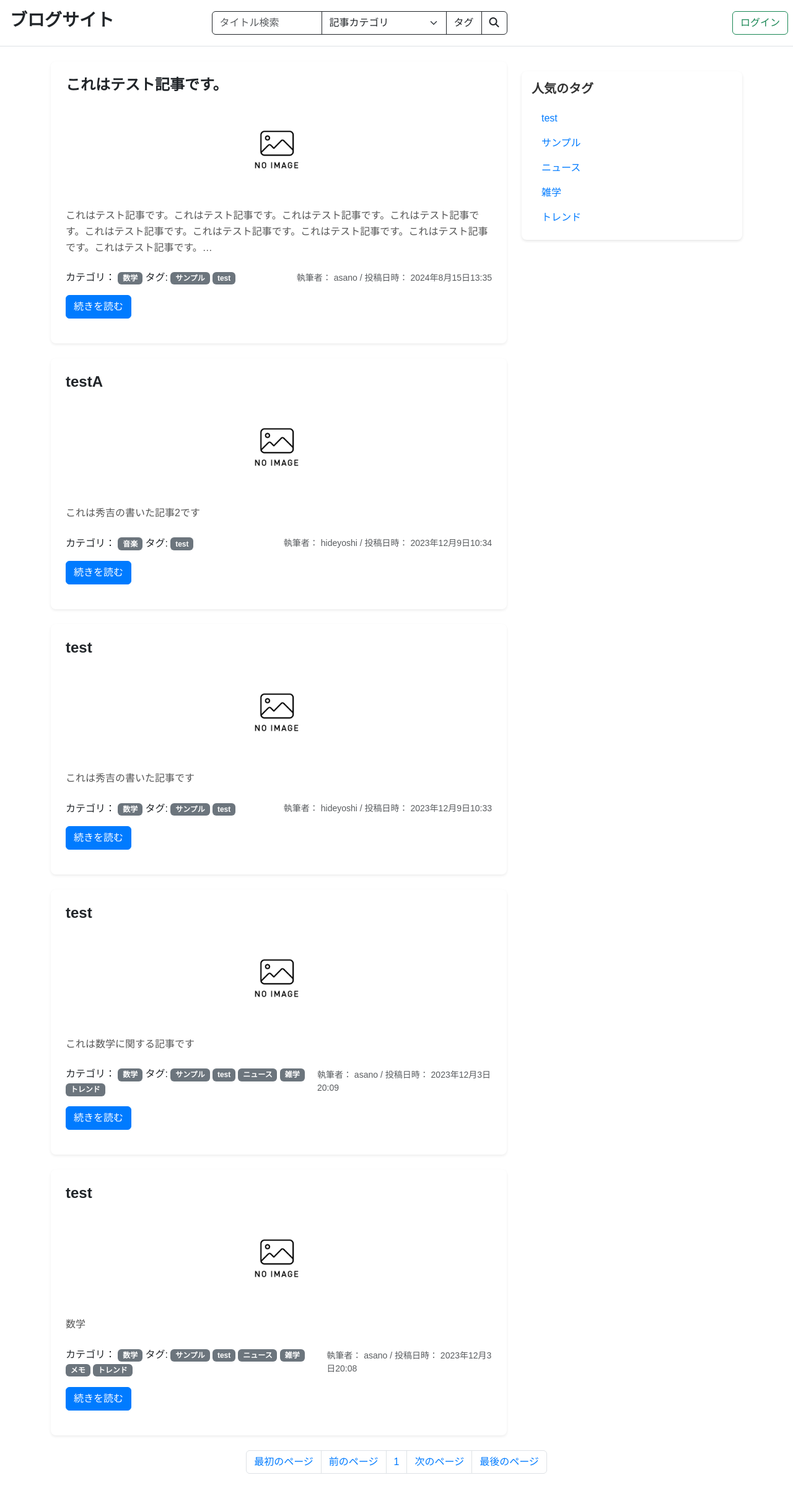
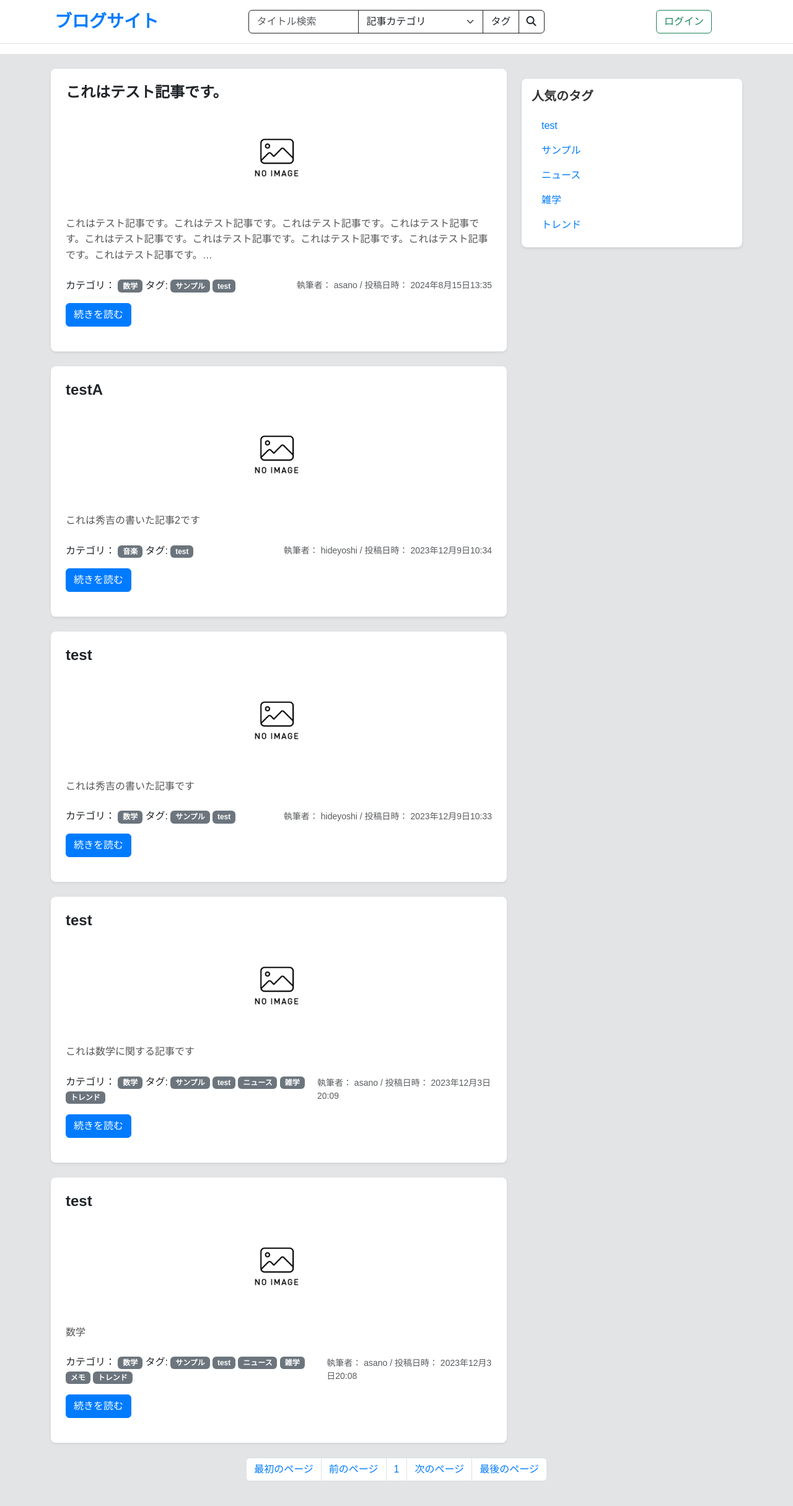
Before and after one commit to dghnts/blogsite, a Django app: page / in a window 1280 px wide. Shown: the whole page at 62% size. Before the commit the page ends 2378 px from the top, so only its background shows below. Run offline with Django 4.2, Linux system fonts and the light colour scheme; data comes from the database, SQL or seed files in the repository.

Commit message:
ヘッダーのレイアウトを修正 #5

```diff
--- a/static/blog/css/color.css
+++ b/static/blog/css/color.css
@@ -1,6 +1,6 @@
 :root {
-    --primary-color: #007bff
-    --secondary-color: #6c757d;
+    --primary-color: #007bff;
+    --secondary-color: #6c757d32;
     --background-color: #fff;
     --text-color: #333;
     --accent-color: #c23321;
--- a/static/blog/css/style.css
+++ b/static/blog/css/style.css
@@ -1,6 +1,9 @@
 body {
-    background-color: var(--primary-color);
     color: var(--text-color);
+}
+
+main {
+    background-color: var(--secondary-color);
 }
 
 /* 通知 */
--- a/templates/blog/base.html
+++ b/templates/blog/base.html
@@ -44,9 +44,9 @@
     {% block extra_head %}{% endblock %}
   </head>
   <body>
-    <header class="d-flex flex-wrap align-items-center justify-content-between py-3 mb-4 border-bottom">
-      {% include "blog/header.html" %}
-    </header>
-    {% block main %}{% endblock %}
+    {% include "blog/header.html" %}
+    <main>
+      {% block main %}{% endblock %}
+    </main>
   </body>
 </html>
--- a/templates/blog/header.html
+++ b/templates/blog/header.html
@@ -1,66 +1,25 @@
 {% load param_change %}
 {% load static %}
+<header class="p-3 mb-3 border-bottom">
+  <div class="header_container">
+    <div class="d-flex flex-wrap align-items-center justify-content-center justify-content-lg-start">
       <a href="{% url 'blog:index' %}"
-class="d-flex align-items-center col-md-auto mx-3 text-dark text-decoration-none">
-<h3>ブログサイト</h3>
+      class="col-md-3 d-flex justify-content-center">
+      <h3 class="mb-lg-0">ブログサイト</h3>
       </a>
-<form class="d-flex align-items-center"
-   role="search"
-   id="Search_Form"
-   action="{% url 'blog:index' %}"
-   method="GET">
-<div class="input-group">
- {# タイトル検索 #}
- <input type="search"
-        class="form-control border-dark"
-        placeholder="タイトル検索"
-        aria-label="Search"
-        name="title_search"
-        value="{% if "title_search" in request.GET %}{% set_keywords request %}{% endif %}">
- {# カテゴリ検索 #}
- <select class="form-select border-dark"
-         id="Article_Category_Search"
-         name="article_category">
-   <option value="">記事カテゴリ</option>
-   {# 各カテゴリの値を表示 #}
-   {% for article_category in Article_Categories %}
-     <option value="{{ article_category.id }}"
-             {% category_selected request article_category.id %}>{{ article_category.name }}</option>
-   {% endfor %}
- </select>
- {# タグ検索 #}
- <button class="btn border-dark dropdown-toggle"
-         type="button"
-         data-bs-toggle="dropdown"
-         data-bs-auto-close="true"
-         aria-expanded="false">タグ</button>
- <ul class="dropdown-menu dropdown-menu-end">
-   {% for article_tag in Article_Tags %}
-     <li class="dropdown-item">
-       <input type="checkbox"
-              id="{{ article_tag.id }}"
-              name="article_tag"
-              value="{{ article_tag.id }}"
-              {% tag_checked request article_tag.id %}>
-       <label for="{{ article_tag.id }}">{{ article_tag.name }}</label>
-     </li>
-   {% endfor %}
- </ul>
- {# 検索実行ボタン #}
- <button type="submit" class="btn btn-outline-dark input-group-text">
-   <i class="fa-solid fa-magnifying-glass"></i>
- </button>
+      {# 検索ウインドウをinclude #}
+      <div class="col-12 col-lg-auto mx-lg-auto justify-content-center mb-md-0">
+        {% include "blog/search.html" %}
       </div>
-</form>
-<div class="col-md-3 d-flex align-items-center justify-content-end">
+      <div class="col-md-3 d-flex mt-2 mt-lg-0 align-items-center justify-content-center">
       {% if not request.user.is_authenticated %}
         <a class="btn btn-outline-success me-2" href="{% url "login" %}">ログイン</a>
       {% else %}
- <a class="notify_area mx-2" href="{% url 'blog:notify' %}">
+        <a class="notify_area me-2 d-inline" href="{% url 'blog:notify' %}">
           <i class="fa-regular fa-bell fa-xs"></i>
           {% if Notify_Counts == 1 %}<span class="notify_amount">{{ Notify_Counts }}</span>{% endif %}
         </a>
- <div class="dropdown mx-2">
+        <div class="dropdown me-2 d-inline">
           <a class="dropidown-toggle"
             data-bs-toggle="dropdown"
             type="button"
@@ -97,3 +56,5 @@ class="d-flex align-items-center col-md-auto mx-3 text-dark text-decoration-none
         <a class="btn btn-success" href="{% url 'blog:create_article' %}">新規作成</a>
       {% endif %}
     </div>
+  </div>
+</header>
--- a/templates/blog/index.html
+++ b/templates/blog/index.html
@@ -2,7 +2,7 @@
 {% load param_change %}
 {% block extra_head %}{% endblock %}
 {% block main %}
-    <div class="container mt-4">
+    <div class="container py-4">
         <div class="row">
             <div class="col-md-8">
                 {% for article in articles %}
--- /dev/null
+++ b/templates/blog/search.html
@@ -0,0 +1,50 @@
+{% load param_change %}
+{% load static %}
+<form role="search"
+    class="row row-cols-lg-auto"
+    id="Search_Form"
+    action="{% url 'blog:index' %}"
+    method="GET">
+  <div class="input-group">
+    {# タイトル検索 #}
+    <input type="search"
+      class="form-control border-dark"
+      placeholder="タイトル検索"
+      aria-label="Search"
+      name="title_search"
+      value="{% if "title_search" in request.GET %}{% set_keywords request %}{% endif %}">
+    {# カテゴリ検索 #}
+    <select class="form-select border-dark"
+      id="Article_Category_Search"
+      name="article_category">
+      <option value="">記事カテゴリ</option>
+      {# 各カテゴリの値を表示 #}
+      {% for article_category in Article_Categories %}
+      <option value="{{ article_category.id }}"
+        {% category_selected request article_category.id %}>{{ article_category.name }}</option>
+      {% endfor %}
+    </select>
+    {# タグ検索 #}
+    <button class="btn border-dark dropdown-toggle"
+          type="button"
+          data-bs-toggle="dropdown"
+          data-bs-auto-close="true"
+          aria-expanded="false">タグ</button>
+    <ul class="dropdown-menu dropdown-menu-end">
+      {% for article_tag in Article_Tags %}
+        <li class="dropdown-item">
+          <input type="checkbox"
+                id="{{ article_tag.id }}"
+                name="article_tag"
+                value="{{ article_tag.id }}"
+                {% tag_checked request article_tag.id %}>
+          <label for="{{ article_tag.id }}">{{ article_tag.name }}</label>
+        </li>
+      {% endfor %}
+    </ul>
+    {# 検索実行ボタン #}
+    <button type="submit" class="btn btn-outline-dark input-group-text">
+      <i class="fa-solid fa-magnifying-glass"></i>
+    </button>
+  </div>
+</form>
```
Lines whose indentation alone changed are shown as unchanged.
